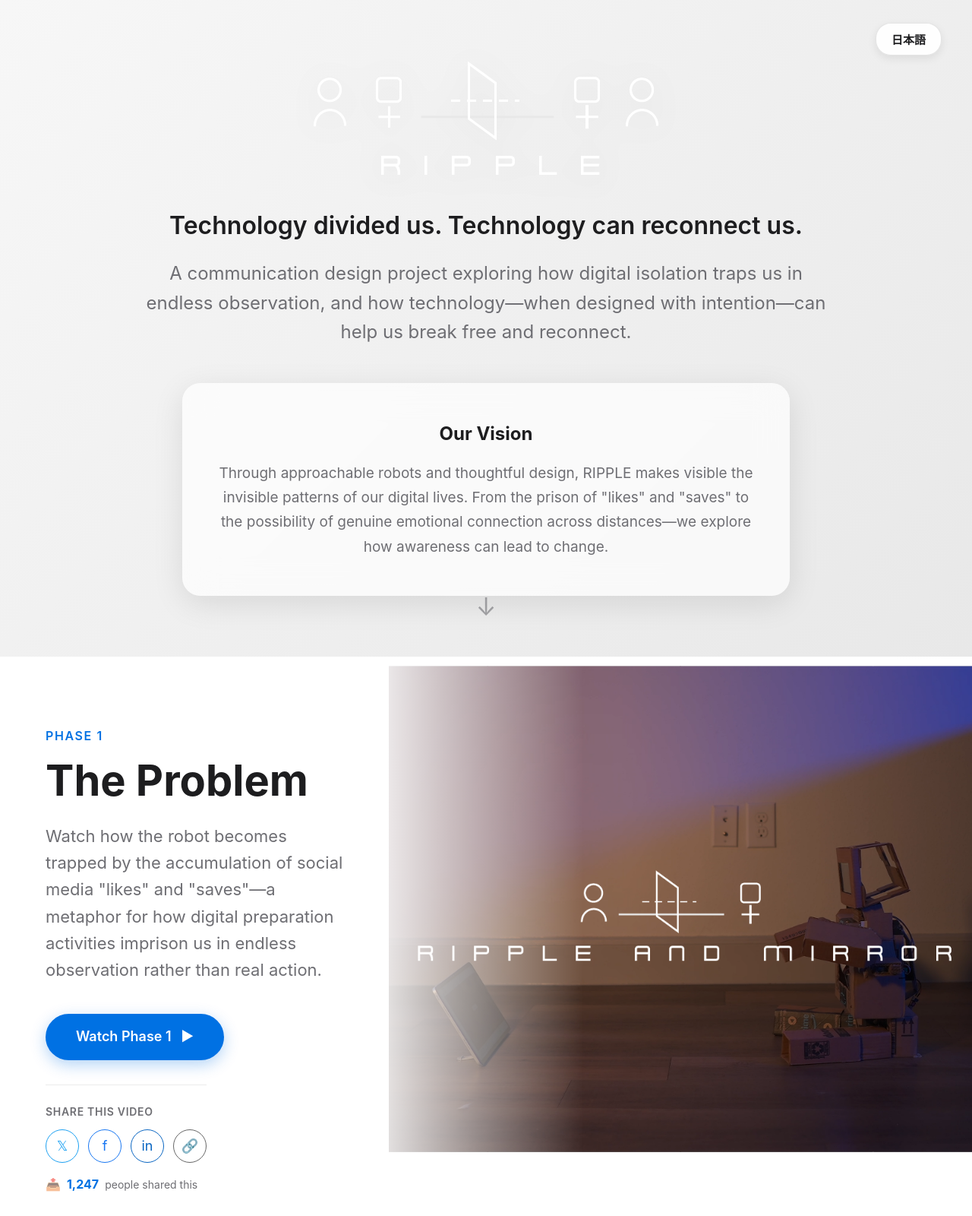
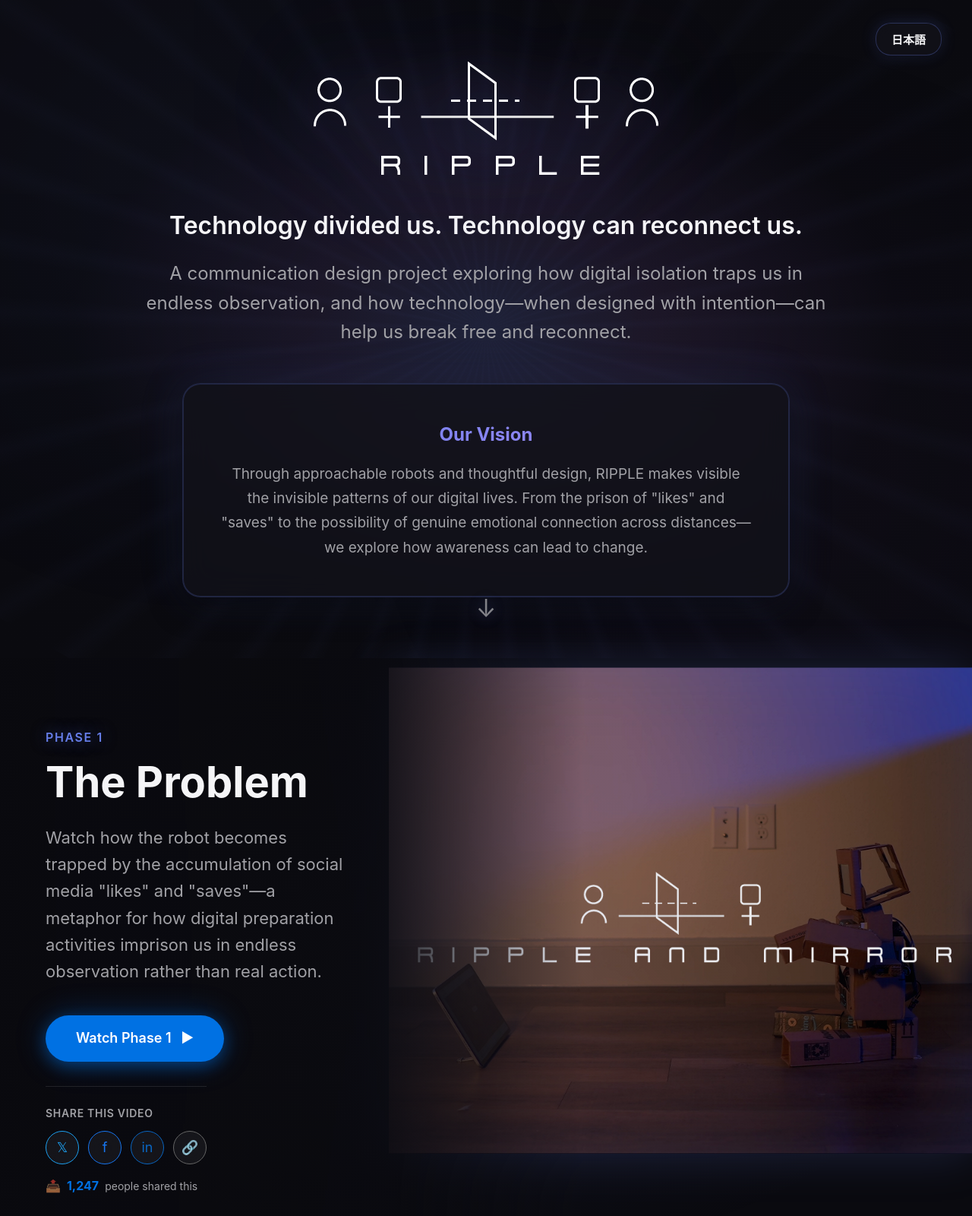
Before and after one commit to ustyui/ripple, a plain HTML site: page index.html in a window 1280 px wide. Shown: the top 1600 px of the page at 76% size. Drawn offline with Linux system fonts and the light colour scheme.

Commit message:
Update index.html

```diff
--- a/index.html
+++ b/index.html
@@ -6,13 +6,15 @@
   <title>RIPPLE - Reconnecting Through Technology</title>
   <style>
     :root {
-      /* 可自定义背景颜色 - 修改这里来改变背景 */
-      --bg-gradient-start: #f7f7f7;
-      --bg-gradient-end: #e8e8e8;
-      --text-primary: #1d1d1f;
-      --text-secondary: #6e6e73;
+      /* Dark theme - "Light in the Darkness" */
+      --bg-dark: #0a0a0f;
+      --bg-dark-secondary: #12121a;
+      --text-primary: #f5f5f7;
+      --text-secondary: #a1a1a6;
       --button-bg: #0071e3;
       --button-hover: #0077ed;
+      --accent-light: #667eea;
+      --accent-glow: rgba(102, 126, 234, 0.3);
     }
 
     * {
@@ -30,6 +32,28 @@
       color: var(--text-primary);
       line-height: 1.6;
       overflow-x: hidden;
+      background: var(--bg-dark);
+      position: relative;
+    }
+
+    /* Subtle star field effect */
+    body::before {
+      content: '';
+      position: fixed;
+      top: 0;
+      left: 0;
+      width: 100%;
+      height: 100%;
+      background-image:
+        radial-gradient(circle at 10% 20%, rgba(255, 255, 255, 0.05) 0%, transparent 1%),
+        radial-gradient(circle at 90% 80%, rgba(255, 255, 255, 0.03) 0%, transparent 1%),
+        radial-gradient(circle at 50% 50%, rgba(102, 126, 234, 0.04) 0%, transparent 1%),
+        radial-gradient(circle at 30% 70%, rgba(255, 255, 255, 0.02) 0%, transparent 1%),
+        radial-gradient(circle at 70% 30%, rgba(118, 75, 162, 0.03) 0%, transparent 1%);
+      background-size: 100% 100%, 100% 100%, 100% 100%, 100% 100%, 100% 100%;
+      pointer-events: none;
+      z-index: 0;
+      opacity: 0.6;
     }
 
     /* Language Toggle Button */
@@ -41,9 +65,9 @@
     }
 
     .lang-btn {
-      background: rgba(255, 255, 255, 0.9);
+      background: rgba(18, 18, 26, 0.8);
       backdrop-filter: blur(10px);
-      border: 1px solid rgba(0,0,0,.1);
+      border: 1px solid rgba(102, 126, 234, 0.3);
       border-radius: 20px;
       padding: 10px 20px;
       font-size: 15px;
@@ -51,13 +75,18 @@
       cursor: pointer;
       transition: all 0.3s ease;
       color: var(--text-primary);
-      box-shadow: 0 4px 12px rgba(0,0,0,.08);
+      box-shadow:
+        0 4px 12px rgba(0,0,0,.3),
+        0 0 20px rgba(102, 126, 234, 0.2);
     }
 
     .lang-btn:hover {
-      background: rgba(255, 255, 255, 1);
+      background: rgba(102, 126, 234, 0.2);
       transform: translateY(-2px);
-      box-shadow: 0 6px 16px rgba(0,0,0,.12);
+      box-shadow:
+        0 6px 16px rgba(0,0,0,.4),
+        0 0 30px rgba(102, 126, 234, 0.4);
+      border-color: rgba(102, 126, 234, 0.5);
     }
 
     .lang-btn:active {
@@ -72,27 +101,101 @@
       justify-content: center;
       padding: 0;
       position: relative;
+      z-index: 1;
     }
 
     /* Hero Section */
     .hero-section {
-      background: linear-gradient(135deg, var(--bg-gradient-start) 0%, var(--bg-gradient-end) 100%);
+      background:
+        radial-gradient(ellipse at center,
+          rgba(102, 126, 234, 0.15) 0%,
+          rgba(118, 75, 162, 0.1) 25%,
+          rgba(10, 10, 15, 0.95) 60%,
+          #0a0a0f 100%),
+        linear-gradient(135deg, #0a0a0f 0%, #12121a 100%);
       text-align: center;
       flex-direction: column;
       padding: 80px 40px;
+      position: relative;
+      overflow: hidden;
+    }
+
+    /* Animated light rays */
+    .hero-section::before {
+      content: '';
+      position: absolute;
+      top: 50%;
+      left: 50%;
+      transform: translate(-50%, -50%);
+      width: 150%;
+      height: 150%;
+      background:
+        repeating-conic-gradient(
+          from 0deg at 50% 50%,
+          transparent 0deg,
+          rgba(102, 126, 234, 0.03) 2deg,
+          transparent 4deg,
+          transparent 8deg
+        );
+      animation: rotate 60s linear infinite;
+      pointer-events: none;
+      opacity: 0.6;
+    }
+
+    /* Glowing particles effect */
+    .hero-section::after {
+      content: '';
+      position: absolute;
+      top: 0;
+      left: 0;
+      right: 0;
+      bottom: 0;
+      background-image:
+        radial-gradient(circle at 20% 30%, rgba(102, 126, 234, 0.1) 0%, transparent 50%),
+        radial-gradient(circle at 80% 70%, rgba(118, 75, 162, 0.1) 0%, transparent 50%),
+        radial-gradient(circle at 50% 50%, rgba(255, 255, 255, 0.02) 0%, transparent 50%);
+      animation: float 20s ease-in-out infinite;
+      pointer-events: none;
+    }
+
+    @keyframes rotate {
+      from { transform: translate(-50%, -50%) rotate(0deg); }
+      to { transform: translate(-50%, -50%) rotate(360deg); }
+    }
+
+    @keyframes float {
+      0%, 100% { opacity: 0.3; }
+      50% { opacity: 0.6; }
     }
 
     .hero-content {
       max-width: 1000px;
       animation: fadeInUp 1s ease-out;
+      position: relative;
+      z-index: 2;
     }
 
     .hero-logo {
       max-width: clamp(300px, 50vw, 600px);
       height: auto;
       margin-bottom: 30px;
-      animation: fadeIn 1.2s ease-out;
-      filter: drop-shadow(0 4px 20px rgba(0,0,0,.1));
+      animation: fadeIn 1.2s ease-out, logoGlow 3s ease-in-out infinite;
+      filter:
+        drop-shadow(0 0 30px rgba(102, 126, 234, 0.4))
+        drop-shadow(0 0 60px rgba(118, 75, 162, 0.3));
+    }
+
+    @keyframes logoGlow {
+      0%, 100% {
+        filter:
+          drop-shadow(0 0 30px rgba(102, 126, 234, 0.4))
+          drop-shadow(0 0 60px rgba(118, 75, 162, 0.3));
+      }
+      50% {
+        filter:
+          drop-shadow(0 0 40px rgba(102, 126, 234, 0.6))
+          drop-shadow(0 0 80px rgba(118, 75, 162, 0.5));
+      }
     }
 
     /* Fallback text title if logo doesn't load */
@@ -125,13 +228,17 @@
     }
 
     .vision-box {
-      background: rgba(255, 255, 255, 0.7);
+      background: rgba(18, 18, 26, 0.8);
       backdrop-filter: blur(20px);
       border-radius: 24px;
       padding: 48px;
       max-width: 800px;
       margin: 0 auto;
-      box-shadow: 0 10px 40px rgba(0,0,0,.1);
+      box-shadow:
+        0 10px 40px rgba(0,0,0,.5),
+        inset 0 0 0 1px rgba(102, 126, 234, 0.2),
+        0 0 60px rgba(102, 126, 234, 0.15);
+      border: 1px solid rgba(102, 126, 234, 0.2);
     }
 
     .vision-title {
@@ -139,6 +246,10 @@
       font-weight: 700;
       margin-bottom: 16px;
       color: var(--text-primary);
+      background: linear-gradient(135deg, #667eea 0%, #a78bfa 100%);
+      -webkit-background-clip: text;
+      -webkit-text-fill-color: transparent;
+      background-clip: text;
     }
 
     .vision-text {
@@ -149,7 +260,7 @@
 
     /* Phase Sections */
     .phase-section {
-      background: #fff;
+      background: var(--bg-dark);
       flex-direction: column;
       opacity: 0.3;
       transition: opacity 0.8s ease-out;
@@ -161,10 +272,10 @@
     }
 
     .phase-section:nth-child(even) {
-      background: linear-gradient(135deg, #fafafa 0%, #f0f0f0 100%);
+      background: var(--bg-dark-secondary);
     }
 
-    /* Optional: Add subtle overlay to phase sections for better text contrast */
+    /* Subtle light gradient overlay for better text readability */
     .phase-section::before {
       content: '';
       position: absolute;
@@ -173,18 +284,34 @@
       right: 0;
       bottom: 0;
       background: linear-gradient(90deg,
-        rgba(255,255,255,0.95) 0%,
-        rgba(255,255,255,0.85) 40%,
-        rgba(255,255,255,0) 60%);
+        rgba(10,10,15,0.95) 0%,
+        rgba(10,10,15,0.85) 40%,
+        rgba(10,10,15,0) 60%);
       pointer-events: none;
       z-index: 1;
     }
 
     .phase-section:nth-child(even)::before {
       background: linear-gradient(-90deg,
-        rgba(250,250,250,0.95) 0%,
-        rgba(250,250,250,0.85) 40%,
-        rgba(250,250,250,0) 60%);
+        rgba(18,18,26,0.95) 0%,
+        rgba(18,18,26,0.85) 40%,
+        rgba(18,18,26,0) 60%);
+    }
+
+    /* Add subtle glow effect on each phase section */
+    .phase-section::after {
+      content: '';
+      position: absolute;
+      top: 50%;
+      left: 50%;
+      transform: translate(-50%, -50%);
+      width: 100%;
+      height: 100%;
+      background: radial-gradient(ellipse at center,
+        rgba(102, 126, 234, 0.08) 0%,
+        transparent 70%);
+      pointer-events: none;
+      z-index: 0;
     }
 
     .phase-content {
@@ -209,10 +336,11 @@
     .phase-label {
       font-size: 16px;
       font-weight: 600;
-      color: var(--button-bg);
+      color: #667eea;
       text-transform: uppercase;
       letter-spacing: 0.1em;
       margin-bottom: 16px;
+      text-shadow: 0 0 20px rgba(102, 126, 234, 0.5);
     }
 
     .phase-title {
@@ -236,7 +364,9 @@
       height: 80vh;
       min-height: 600px;
       border-radius: 0;
-      box-shadow: none;
+      box-shadow:
+        0 0 60px rgba(102, 126, 234, 0.2),
+        inset 0 0 0 1px rgba(102, 126, 234, 0.1);
     }
 
     .phase-image img {
@@ -245,10 +375,24 @@
       object-fit: cover;
       display: block;
       transition: transform 0.8s ease;
+      filter: brightness(0.9) contrast(1.1);
     }
 
     .phase-image:hover img {
       transform: scale(1.08);
+      filter: brightness(1) contrast(1.1);
+    }
+
+    /* Add subtle glow around images */
+    .phase-image::after {
+      content: '';
+      position: absolute;
+      top: 0;
+      left: 0;
+      right: 0;
+      bottom: 0;
+      box-shadow: inset 0 0 100px rgba(102, 126, 234, 0.15);
+      pointer-events: none;
     }
 
     /* Buttons */
@@ -263,13 +407,17 @@
       background: var(--button-bg);
       color: white;
       border: none;
-      box-shadow: 0 6px 20px rgba(0,113,227,.3);
+      box-shadow:
+        0 6px 20px rgba(0,113,227,.4),
+        0 0 40px rgba(0,113,227,.3);
     }
 
     a.button:hover {
       background: var(--button-hover);
       transform: translateY(-3px);
-      box-shadow: 0 10px 30px rgba(0,113,227,.4);
+      box-shadow:
+        0 10px 30px rgba(0,113,227,.5),
+        0 0 60px rgba(0,113,227,.5);
     }
 
     a.button:active {
@@ -285,7 +433,7 @@
     .share-section {
       margin-top: 32px;
       padding-top: 24px;
-      border-top: 1px solid rgba(0,0,0,.08);
+      border-top: 1px solid rgba(255,255,255,.1);
     }
 
     .share-title {
@@ -311,17 +459,19 @@
       display: flex;
       align-items: center;
       justify-content: center;
-      border: 1px solid rgba(0,0,0,.12);
-      background: white;
+      border: 1px solid rgba(255,255,255,.15);
+      background: rgba(255,255,255,.05);
       cursor: pointer;
       transition: all 0.3s ease;
       font-size: 18px;
       text-decoration: none;
+      backdrop-filter: blur(10px);
     }
 
     .share-btn:hover {
       transform: translateY(-2px);
-      box-shadow: 0 4px 12px rgba(0,0,0,.12);
+      box-shadow: 0 4px 16px rgba(102, 126, 234, 0.3);
+      background: rgba(255,255,255,.1);
     }
 
     .share-btn.twitter {
@@ -407,7 +557,8 @@
       padding: 60px 40px;
       font-size: 15px;
       color: var(--text-secondary);
-      background: #fafafa;
+      background: var(--bg-dark-secondary);
+      border-top: 1px solid rgba(255,255,255,.05);
     }
 
     /* Animations */
@@ -481,13 +632,15 @@
       left: 50%;
       transform: translateX(-50%);
       animation: bounce 2s infinite;
+      z-index: 3;
     }
 
     .scroll-indicator::before {
       content: '↓';
       font-size: 32px;
       color: var(--text-secondary);
-      opacity: 0.6;
+      opacity: 0.8;
+      filter: drop-shadow(0 0 10px rgba(102, 126, 234, 0.5));
     }
 
     @keyframes bounce {
@@ -532,9 +685,17 @@
         text-align: center;
       }
 
-      /* Remove overlay on mobile for better image visibility */
+      /* Simplify overlay on mobile */
       .phase-section::before {
-        display: none;
+        background: linear-gradient(180deg,
+          rgba(10,10,15,0.7) 0%,
+          rgba(10,10,15,0.9) 100%);
+      }
+
+      .phase-section:nth-child(even)::before {
+        background: linear-gradient(180deg,
+          rgba(18,18,26,0.7) 0%,
+          rgba(18,18,26,0.9) 100%);
       }
 
       /* Simplify animations on mobile - fade up instead of slide sideways */
@@ -552,6 +713,11 @@
     @media (max-width: 768px) {
       .hero-section {
         padding: 60px 20px;
+      }
+
+      /* Simplify light effects on mobile for better performance */
+      .hero-section::before {
+        opacity: 0.3;
       }
 
       .hero-logo {
@@ -711,7 +877,7 @@
         </h2>
         <p class="phase-description"
            data-en="Experience the "6 Degrees of RIPPLE"—a global relay showing how emotional gestures can travel through robots across cities from Tokyo to Sydney, demonstrating technology's power to reconnect us when designed with intention."
-           data-ja="「6 Degrees of RIPPLE」を体験してください。東京からシドニーまで、都市を越えてロボットを通じて感情的なジェスチャーが伝わるグローバルリレー。意図を持ってデザインされたテクノロジーが私たちを再接続する力を示します。">
+           data-ja="「6 Degrees of RIPPLE」を体験してください。東京からアメリカまで、都市を越えてロボットを通じて感情的なジェスチャーが伝わるグローバルリレー。意図を持ってデザインされたテクノロジーが私たちを再接続する力を示します。">
           Experience the "6 Degrees of RIPPLE"—a global relay showing how emotional gestures can travel through robots across cities from Tokyo to Sydney, demonstrating technology's power to reconnect us when designed with intention.
         </p>
         <a class="button" href="https://youtu.be/YOUR_SECOND_VIDEO_ID" target="_blank" rel="noopener">
```
